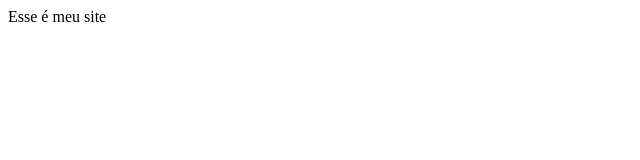
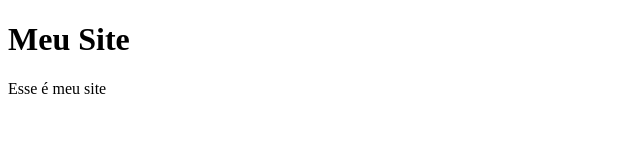
Before and after one commit to brunachallita/Teste, a plain HTML site: page Index.html in a window 1280 px wide. Shown: the whole page, without its empty margins (0-640 px from the left). Drawn offline with Linux system fonts and the light colour scheme.

Commit message:
Inclusão do Título

```diff
--- a/Index.html
+++ b/Index.html
@@ -2,7 +2,7 @@
 <html>
 <head>
 <meta charset="UTF-8">
-<title> Meu Site </title>
+<body> <h1>Meu Site</h1> </body>
 </head>
 <body>
 Esse é meu site
```
